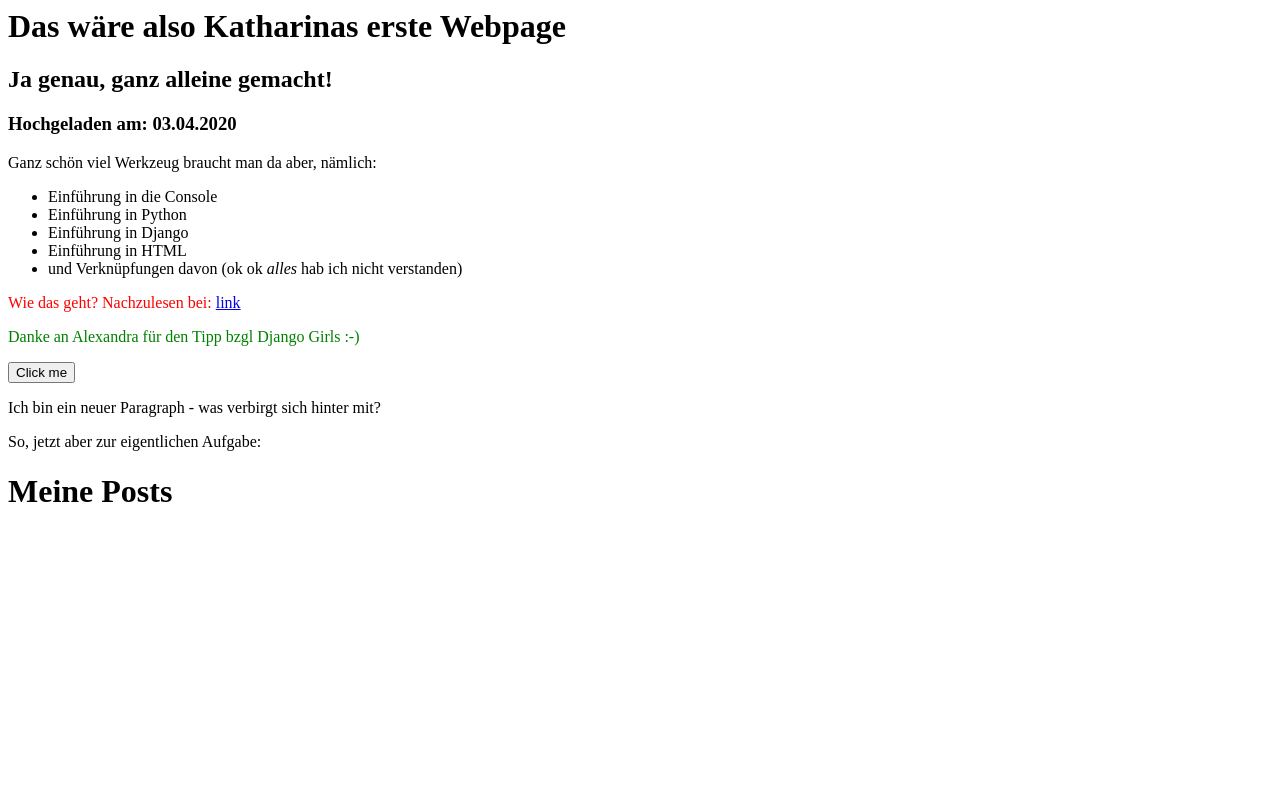
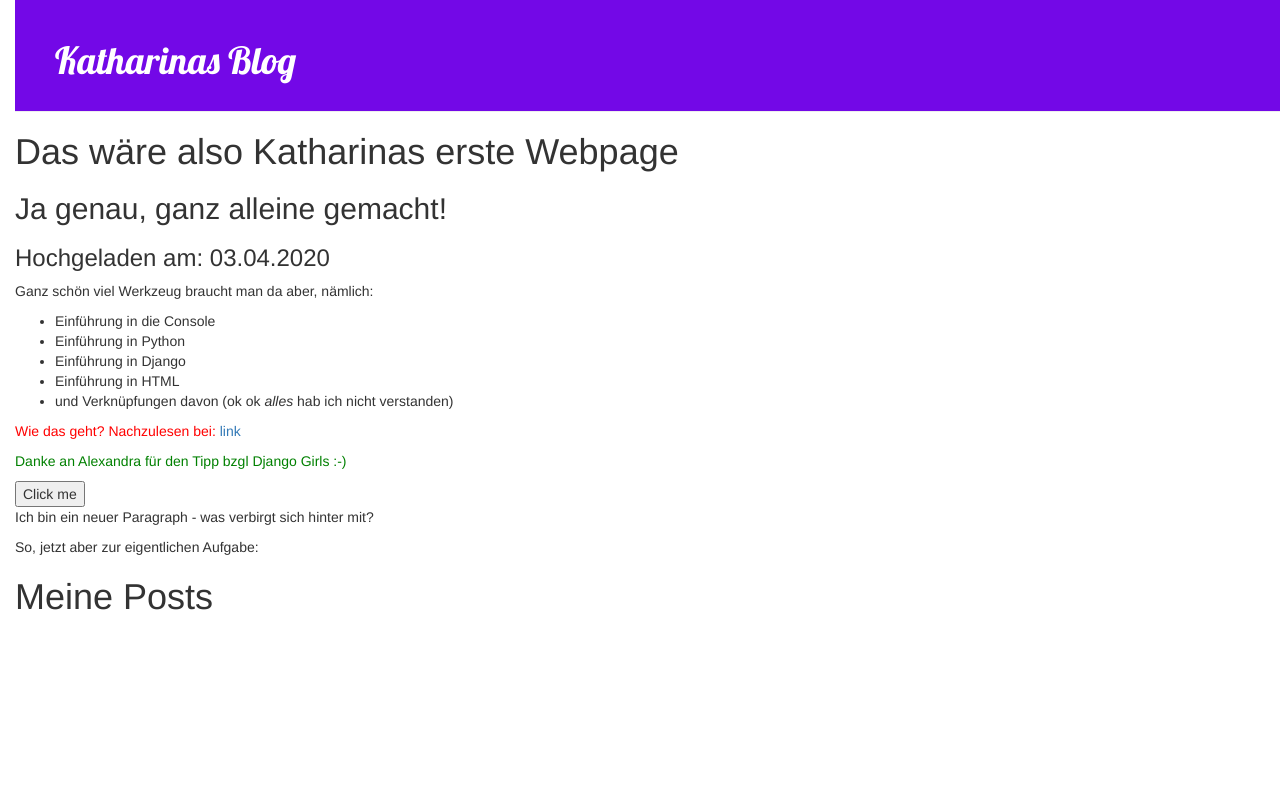
Before and after one commit to kusejkok/my-first-blog, a Django app: page / in a window 1280 px wide. Run offline with Django 3.2, Linux system fonts and the light colour scheme; data that the repository does not hold is empty; some libraries are stand-ins or nearby versions.

Commit message:
Webpage schöner gemacht mit css

```diff
--- /dev/null
+++ b/blog/static/css/blog.css
@@ -0,0 +1,52 @@
+
+.page-header {
+    background-color: #7308E7;
+    margin-top: 0;
+    padding: 20px 20px 20px 40px;
+}
+
+.page-header h1, .page-header h1 a, .page-header h1 a:visited, .page-header h1 a:active {
+    color: #ffffff;
+    font-size: 28pt;
+    text-decoration: none;
+}
+
+.content {
+    margin-left: 40px;
+}
+
+.date {
+    color: #070DBD;
+}
+
+.save {
+    float: right;
+}
+
+.post-form textarea, .post-form input {
+    width: 100%;
+}
+
+.top-menu, .top-menu:hover, .top-menu:visited {
+    color: #ffffff;
+    float: right;
+    font-size: 26pt;
+    margin-right: 20px;
+}
+
+.post {
+    margin-bottom: 40px;
+}
+
+.post h2 a, .post h2 a:visited {
+    color: #000000;
+}
+
+h1 a, h2 a {
+    color: #8B08E7;
+    font-family: 'Lobster';
+}
+
+body {
+    padding-left: 15px;
+}
--- a/blog/templates/blog/post_list.html
+++ b/blog/templates/blog/post_list.html
@@ -1,7 +1,16 @@
+{% load static %}
 <html>
 <head>
   <title> Katharinas Blog </title>
+  <link rel="stylesheet" href="//maxcdn.bootstrapcdn.com/bootstrap/3.2.0/css/bootstrap.min.css">
+  <link rel="stylesheet" href="//maxcdn.bootstrapcdn.com/bootstrap/3.2.0/css/bootstrap-theme.min.css">
+  <link href="//fonts.googleapis.com/css?family=Lobster&subset=latin,latin-ext" rel="stylesheet" type="text/css">
+  <link rel="stylesheet" href="{% static 'css/blog.css' %}">
 </head>
+
+<div class="page-header">
+    <h1><a href="/">Katharinas Blog</a></h1>
+</div>
 
 <h1> Das wäre also Katharinas erste Webpage </h1>
 <h2> Ja genau, ganz alleine gemacht! </h2>
@@ -25,12 +34,23 @@ Ich bin ein neuer Paragraph - was verbirgt sich hinter mit?
 </p>
 <p> So, jetzt aber zur eigentlichen Aufgabe: </p>
 <h1> Meine Posts </h1>
-{% for post in posts %}
-    <div>
-        <p>published: {{ post.published_date }}</p>
-        <h2> <a href=''> {{ post.title }}</a></h2>
-        <p>{{ post.text|linebreaksbr }}</p>
+
+
+<div class="content container">
+    <div class="row">
+        <div class="col-md-8">
+            {% for post in posts %}
+                <div class="post">
+                    <div class="date">
+                        <p>published: {{ post.published_date }}</p>
+                    </div>
+                    <h2><a href="">{{ post.title }}</a></h2>
+                    <p>{{ post.text|linebreaksbr }}</p>
+                </div>
+            {% endfor %}
+        </div>
     </div>
-{% endfor %}
+</div>
+
 </body>
 </html>
```
